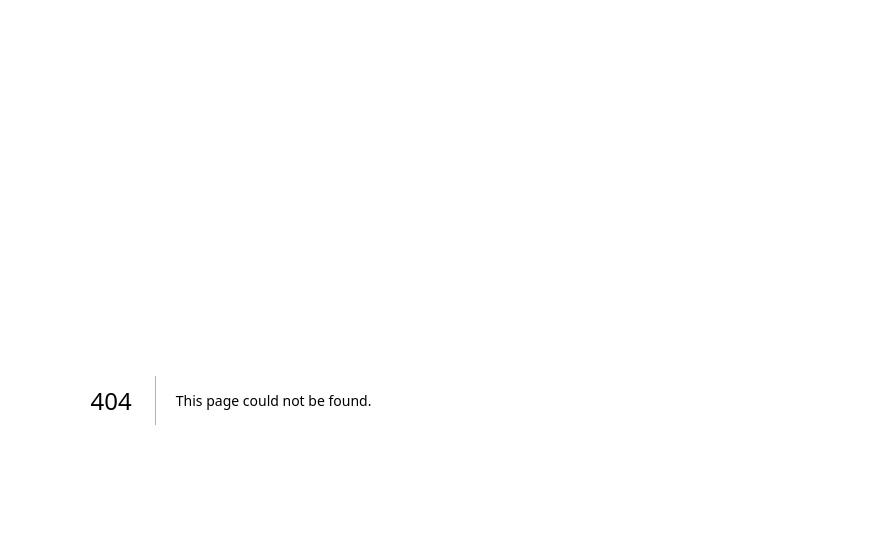
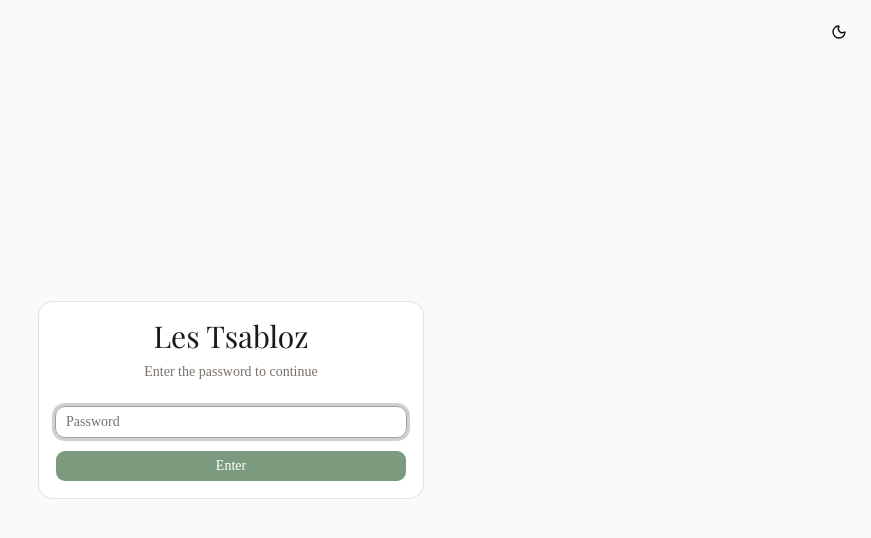
Before and after one commit to Gen0miX/Les-Tsabloz, a Next.js app: page /login in a window 1280 px wide. Before the commit this address had no page. Shown: the top 538 px of the page, without its empty margins (409-1280 px from the left). Built offline with nearby package versions, Linux system fonts and the light colour scheme; a web font is replaced by a local one.

Commit message:
feat: add guest login page

```diff
--- /dev/null
+++ b/app/login/page.tsx
@@ -0,0 +1,78 @@
+'use client'
+
+import { useState } from 'react'
+import { useRouter } from 'next/navigation'
+import { Card, CardContent, CardHeader } from '@/components/ui/card'
+import { Input } from '@/components/ui/input'
+import { Button } from '@/components/ui/button'
+import { ThemeToggle } from '@/components/theme-toggle'
+
+export default function LoginPage() {
+  const [password, setPassword] = useState('')
+  const [error, setError] = useState<string | null>(null)
+  const [loading, setLoading] = useState(false)
+  const router = useRouter()
+
+  async function handleSubmit(e: React.FormEvent) {
+    e.preventDefault()
+    setLoading(true)
+    setError(null)
+
+    const res = await fetch('/api/auth/login', {
+      method: 'POST',
+      headers: { 'Content-Type': 'application/json' },
+      body: JSON.stringify({ password }),
+    })
+
+    setLoading(false)
+
+    if (!res.ok) {
+      setError('Incorrect password. Try again.')
+      return
+    }
+
+    router.push('/')
+    router.refresh()
+  }
+
+  return (
+    <div className="min-h-screen flex flex-col items-center justify-center bg-stone-50 dark:bg-stone-900 p-4">
+      <div className="absolute top-4 right-4">
+        <ThemeToggle />
+      </div>
+      <Card className="w-full max-w-sm border-stone-200 dark:border-stone-700 dark:bg-stone-800">
+        <CardHeader className="text-center space-y-1 pb-2">
+          <h1 className="font-serif text-3xl text-stone-900 dark:text-stone-100">
+            Les Tsabloz
+          </h1>
+          <p className="text-sm text-stone-500 dark:text-stone-400">
+            Enter the password to continue
+          </p>
+        </CardHeader>
+        <CardContent>
+          <form onSubmit={handleSubmit} className="flex flex-col gap-3">
+            <Input
+              type="password"
+              placeholder="Password"
+              value={password}
+              onChange={(e) => setPassword(e.target.value)}
+              required
+              autoFocus
+              className="dark:bg-stone-700 dark:border-stone-600"
+            />
+            {error && (
+              <p className="text-sm text-red-500 dark:text-red-400">{error}</p>
+            )}
+            <Button
+              type="submit"
+              disabled={loading}
+              className="bg-[#7C9A7E] hover:bg-[#6a8a6c] text-white dark:bg-[#8FAF91] dark:hover:bg-[#7C9A7E] dark:text-stone-900"
+            >
+              {loading ? 'Checking…' : 'Enter'}
+            </Button>
+          </form>
+        </CardContent>
+      </Card>
+    </div>
+  )
+}
```
